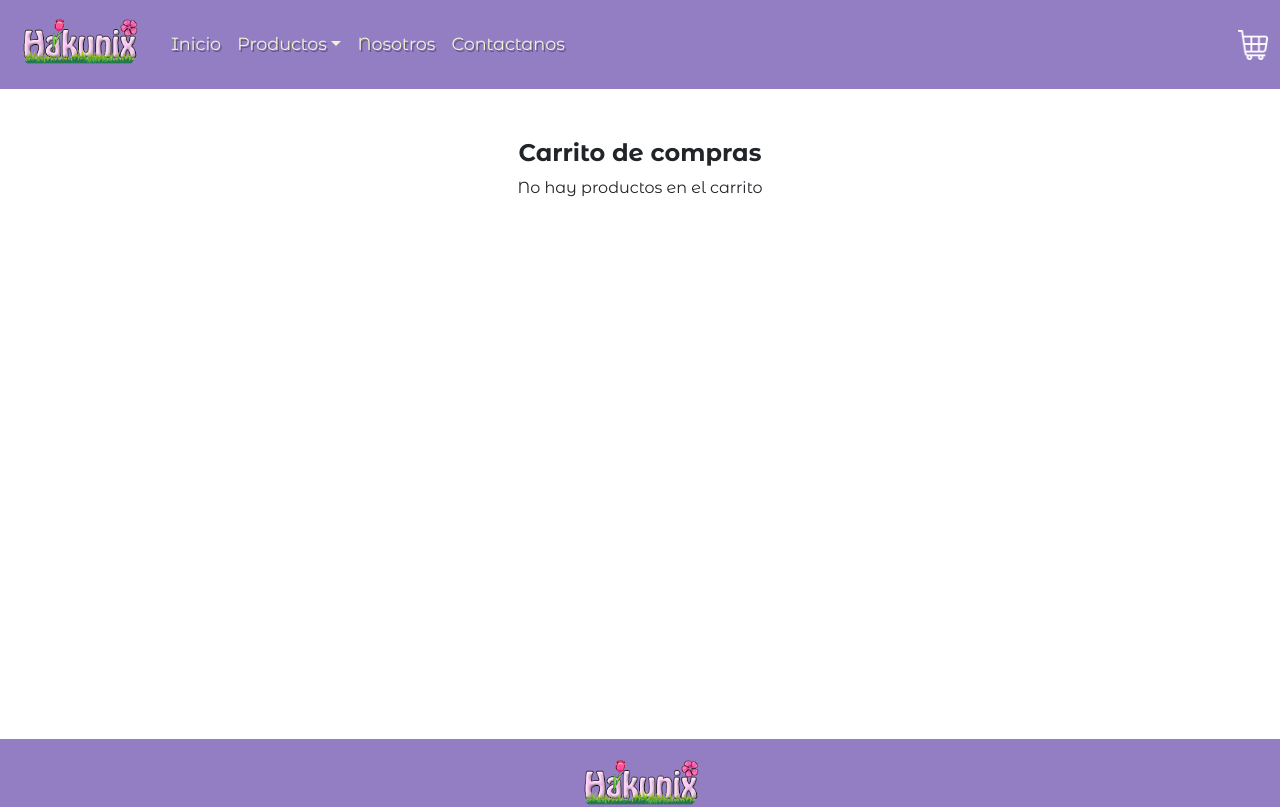
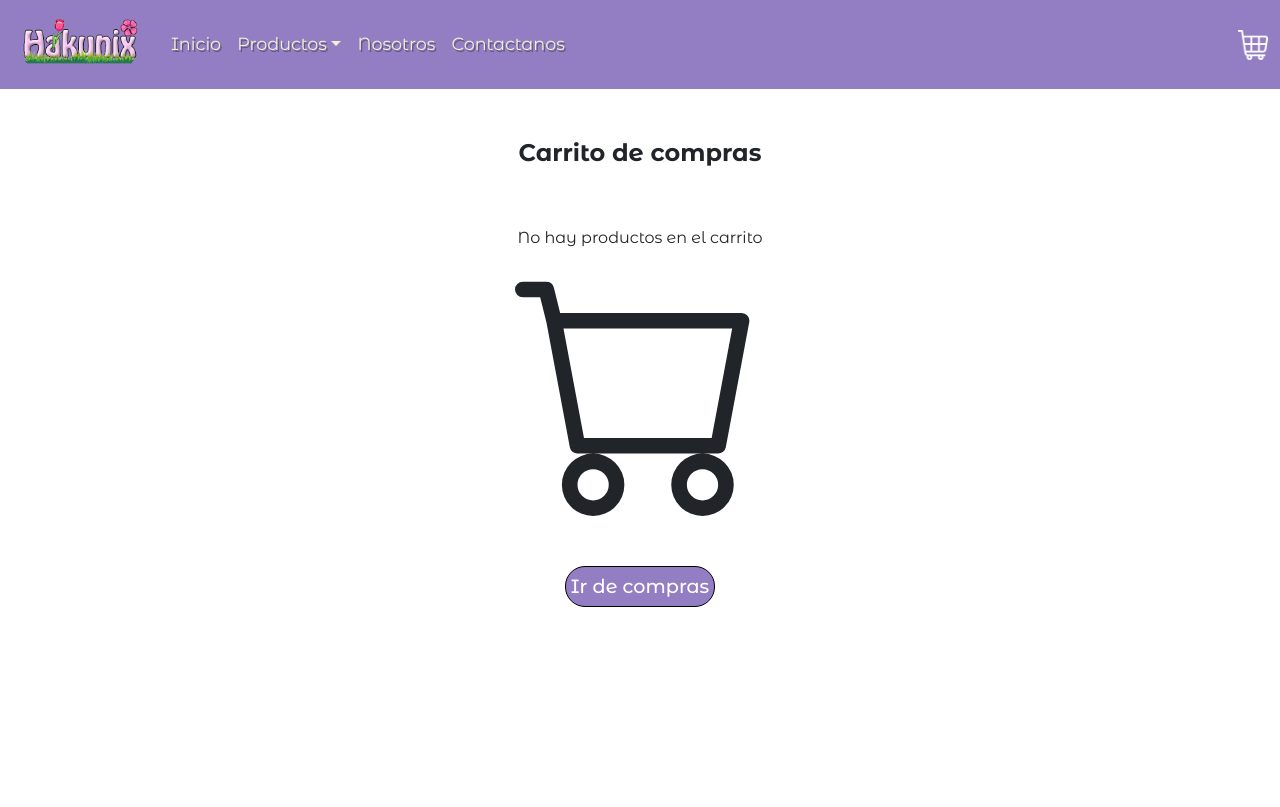
Before and after one commit to EzequielSaraniti/E-Commerce-React, a React (Create React App) app: page /cart in a window 1280 px wide. Shown: the top 807 px of the page. Built offline with nearby package versions, Linux system fonts and the light colour scheme.

Commit message:
Cart View

```diff
--- a/src/App.css
+++ b/src/App.css
@@ -380,6 +380,27 @@
     color: #f7fafc;
   }
 
+  .noHayCompras{
+    display: flex;
+    flex-direction: column;
+    align-items: center;
+    margin-top: 50px;
+    min-height: 75vh;
+  }
+
+  .btnIrDeCompras{
+      margin-top: 50px;
+      background-color: #947EC3;
+      border: black 0.1px solid;
+      padding: 5px;
+      color: #ffffff;
+      font-weight: 500;
+      border-radius: 20px;
+      text-decoration: dashed;
+      margin-bottom: 15px;
+      font-size: 1.2rem;
+  }
+
 
 
 @media (min-width: 576px) {
--- a/src/components/Cart.jsx
+++ b/src/components/Cart.jsx
@@ -1,6 +1,7 @@
 import React from 'react'
 import { useContext } from 'react'
 import { CartContext } from '../context/CartContext.jsx'
+import {Link} from 'react-router-dom';
 const imgProductos = require.context("../img", true)
 
 export default function Cart() {
@@ -48,7 +49,15 @@
           </div>
         </div>
 
-        : <p>No hay productos en el carrito</p>}
+        :
+        <div className='noHayCompras'>
+        <p>No hay productos en el carrito</p>
+        <svg xmlns="http://www.w3.org/2000/svg" width="250" height="250" fill="currentColor" class="bi bi-cart" viewBox="0 0 16 16">
+        <path d="M0 1.5A.5.5 0 0 1 .5 1H2a.5.5 0 0 1 .485.379L2.89 3H14.5a.5.5 0 0 1 .491.592l-1.5 8A.5.5 0 0 1 13 12H4a.5.5 0 0 1-.491-.408L2.01 3.607 1.61 2H.5a.5.5 0 0 1-.5-.5zM3.102 4l1.313 7h8.17l1.313-7H3.102zM5 12a2 2 0 1 0 0 4 2 2 0 0 0 0-4zm7 0a2 2 0 1 0 0 4 2 2 0 0 0 0-4zm-7 1a1 1 0 1 1 0 2 1 1 0 0 1 0-2zm7 0a1 1 0 1 1 0 2 1 1 0 0 1 0-2z"/>
+        </svg>
+        <Link to="/"><button className='btnIrDeCompras'>Ir de compras</button></Link>
+        </div>
+        }
 
 
 
--- a/src/components/ItemListContainer.jsx
+++ b/src/components/ItemListContainer.jsx
@@ -1,5 +1,6 @@
 import React from 'react'
 import ItemList from "./ItemList.jsx"
+import Loader from "./Loader.jsx"
 import {useEffect, useState} from 'react';
 import {useParams} from 'react-router-dom';
 
@@ -65,14 +66,7 @@
         <>
             <div className='titleInicio'>Bienvenido/a a la mejor página de regalos - 10% de descuento solo pagos en Efectivo</div>
 
-            {loading &&
-            <div className='itemListLoading'>
-                <svg className='loading' xmlns="http://www.w3.org/2000/svg" viewBox="0 0 32 32">
-                    <path opacity=".25" d="M16 0 A16 16 0 0 0 16 32 A16 16 0 0 0 16 0 M16 4 A12 12 0 0 1 16 28 A12 12 0 0 1 16 4"></path>
-                    <path d="M16 0 A16 16 0 0 1 32 16 L28 16 A12 12 0 0 0 16 4z">
-                    <animateTransform attributeName="transform" type="rotate" from="0 16 16" to="360 16 16" dur="0.8s" repeatCount="indefinite"></animateTransform>
-                    </path></svg>
-            </div>}
+            {loading && <Loader />}
 
             <div>{error && "Tienes un error..."}</div>
 
--- /dev/null
+++ b/src/components/Loader.jsx
@@ -0,0 +1,14 @@
+import React from 'react'
+
+
+export default function Loader() {
+  return (
+    <div className='itemListLoading'>
+    <svg className='loading' xmlns="http://www.w3.org/2000/svg" viewBox="0 0 32 32">
+        <path opacity=".25" d="M16 0 A16 16 0 0 0 16 32 A16 16 0 0 0 16 0 M16 4 A12 12 0 0 1 16 28 A12 12 0 0 1 16 4"></path>
+        <path d="M16 0 A16 16 0 0 1 32 16 L28 16 A12 12 0 0 0 16 4z">
+        <animateTransform attributeName="transform" type="rotate" from="0 16 16" to="360 16 16" dur="0.8s" repeatCount="indefinite"></animateTransform>
+        </path></svg>
+</div>
+  )
+}
```
